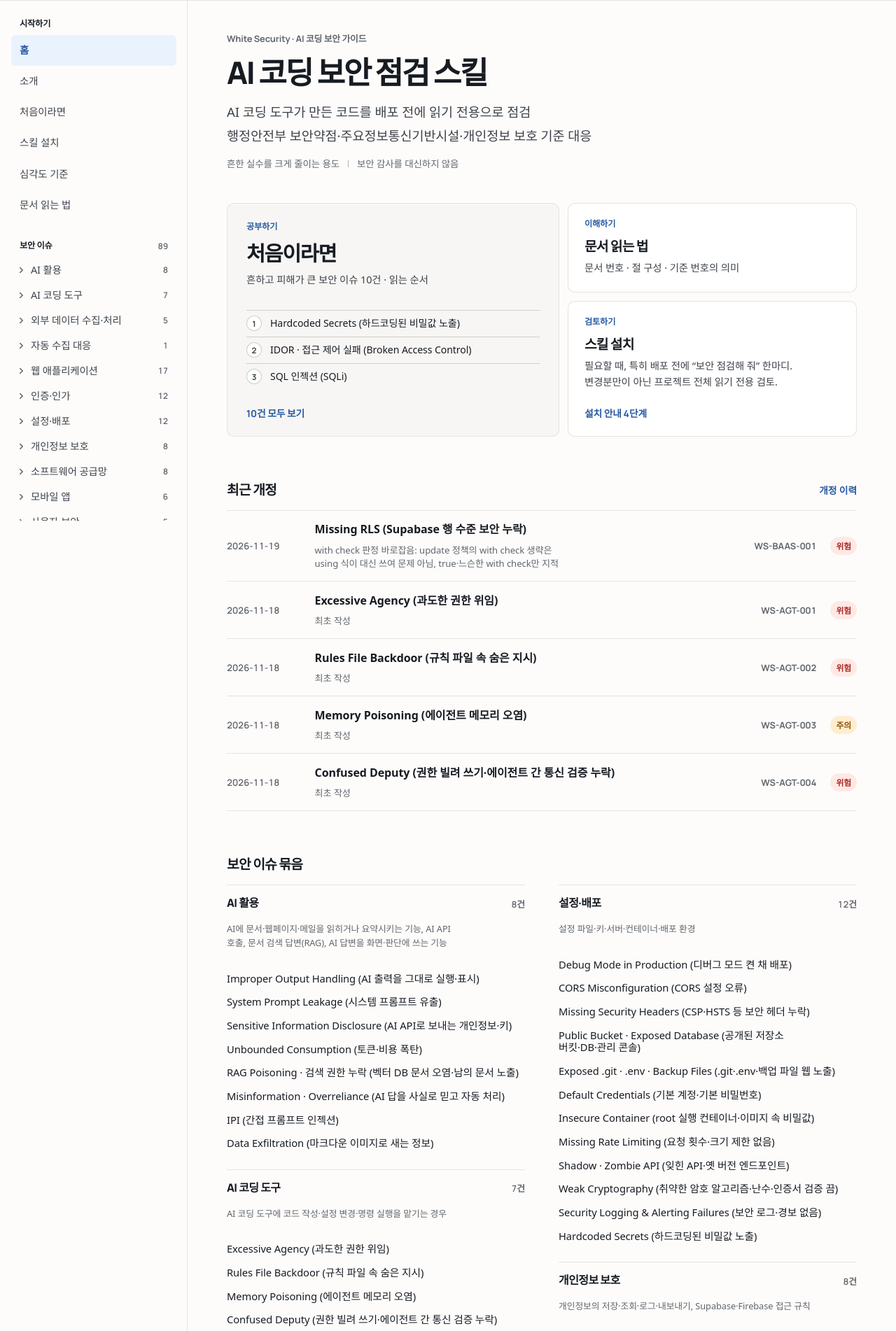
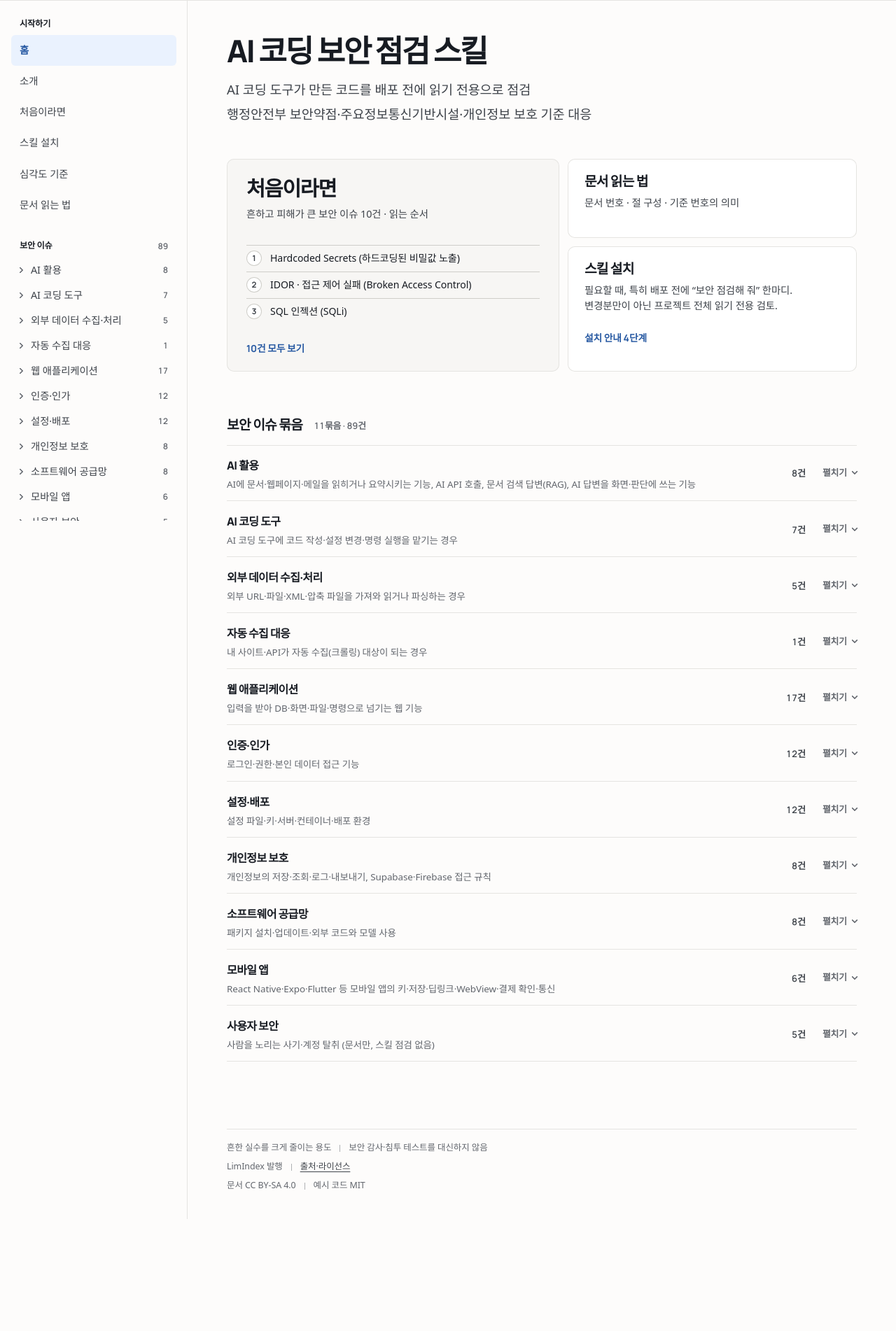
Before and after one commit to limindex/white-security, a PHP site: page / in a window 1280 px wide. Shown: the part 56-1958 px from the top of the page at 70% size. After the commit the page ends 1798 px from the top, so only its background shows below. Run offline with PHP 8.4, Linux system fonts and the light colour scheme; some libraries are stand-ins or nearby versions; some web fonts are replaced.

Commit message:
홈: 최근 개정·이슈 전체 목록 대신 묶음 11개 요약(펼치면 이슈 목록), 시작 카드 라벨·머리 브랜드 반복·면책 줄 삭제
Co-Authored-By: Claude Opus 5.5 <noreply@anthropic.com>

```diff
--- a/assets/css/site.css
+++ b/assets/css/site.css
@@ -118,7 +118,7 @@ a:hover { text-decoration-thickness: 2px; }
 h1, h2, h3 { color: var(--ink); font-family: var(--font-display); font-style: normal; word-break: keep-all; overflow-wrap: anywhere; min-width: 0; text-wrap: balance; }
 /* 줄바꿈: 본문(문단·목록·정의·점검 항목)은 pretty, 제목·리드·짧은 이름 줄만 balance. 외톨이 줄은 site.js fixLong 이 보정 */
 p, li, dd, td, label { text-wrap: pretty; }
-.ws-page-lead, .ws-home-lead, .ws-path p, .ws-grp-when, .ws-cov-note, .ws-recent-title, .ws-recent-note, .ws-nav a, .ws-meter-name a { text-wrap: balance; }
+.ws-page-lead, .ws-home-lead, .ws-path p, .ws-grp-when, .ws-grp-title, .ws-cov-note, .ws-recent-title, .ws-recent-note, .ws-nav a, .ws-meter-name a { text-wrap: balance; }
 code { font-family: var(--font-mono); }
 [hidden] { display: none !important; }
 .ws-nw { white-space: nowrap; }
@@ -126,10 +126,10 @@ code { font-family: var(--font-mono); }
 
 /* 한 줄 글자 상자: 세로 가운데 (flex 상자 안 글자는 .ws-tx·span 으로 감쌈) */
 .ws-tx, .ws-badge, .ws-chip, .ws-btn, .ws-id, .ws-nav-count, .ws-brand-name, .ws-brand-desc, .ws-publisher, .ws-kbd,
-.ws-scope > span, .ws-foot span, .ws-foot a, .ws-snippet-label, .ws-block-label, .ws-docid > span, .ws-checked > span,
+.ws-foot span, .ws-foot a, .ws-snippet-label, .ws-block-label, .ws-docid > span, .ws-checked > span,
 .ws-recent-date, .ws-code-head h2, .ws-toc h2, .ws-crumbs li, .ws-menu-where, .ws-nav-grp-name, .ws-cov-line > span,
-.ws-fold-count, .ws-fold-hint span, .ws-path-k, .ws-grp-n, .ws-cov-num, .ws-check-n, .ws-grp-when, .ws-grp-issues a,
-.ws-home-sec-head h2, .ws-grp-row h3, .ws-cov-chart-head h2, .ws-fold summary h2, .ws-sec-head h2,
+.ws-fold-count, .ws-fold-hint span, .ws-grp-n, .ws-cov-num, .ws-check-n, .ws-grp-when, .ws-grp-name, .ws-grp-title,
+.ws-home-sec-head h2, .ws-cov-chart-head h2, .ws-fold summary h2, .ws-sec-head h2,
 .ws-sec > h2, .ws-sec > h3, .ws-page-head h1, .ws-doc h1, .ws-home-intro h1, .ws-related h2, .ws-toc h2, .ws-code-num,
 .ws-recent-title, .ws-recent-note, .ws-readlist-title, .ws-readlist-why, .ws-st-note, .ws-nav-pages a, .ws-nav-grp li a, .ws-path-cmd, .ws-crumbs li > * {
   line-height: 1.2;
@@ -138,7 +138,7 @@ code { font-family: var(--font-mono); }
 .ws-tx { display: block; }
 
 /* 1px 세로선 구분 (가운뎃점 나열 대신) */
-.ws-scope i, .ws-foot i, .ws-checked i, .ws-docid i, .ws-cov-line i {
+.ws-foot i, .ws-checked i, .ws-docid i, .ws-cov-line i {
   display: inline-block;
   width: 1px;
   height: 10px;
@@ -491,12 +491,10 @@ html:not(.js) .ws-copy, html:not(.js) .ws-tabs, html:not(.js) .ws-check-status {
 /* ---------- 홈 ---------- */
 .ws-home { max-width: var(--col-wide); }
 .ws-home-intro { max-width: 760px; padding: 20px 0 8px; }
-.ws-home-k { margin: 0 0 16px; font: 700 .8rem var(--font-display); letter-spacing: -0.01em; color: var(--ink-3); line-height: 1.2; text-box: trim-both cap alphabetic; }
 .ws-home-intro h1 { margin: 0; font-size: clamp(2rem, 1.5rem + 1.6vw, 2.75rem); font-weight: 800; letter-spacing: -0.05em; line-height: 1.12; }
 .ws-home-lead { margin: 16px 0 0; max-width: 40em; font-size: clamp(1.04rem, 1rem + .25vw, 1.16rem); line-height: 1.65; color: var(--ink-2); }
 .ws-home-lead > span { display: block; text-wrap: balance; }
 .ws-home-lead > span + span { margin-top: 4px; }
-.ws-scope { display: flex; flex-wrap: wrap; align-items: center; gap: 8px 12px; margin: 16px 0 0; font-size: .84rem; color: var(--ink-3); }
 
 .ws-paths {
   display: grid;
@@ -527,8 +525,7 @@ html:not(.js) .ws-copy, html:not(.js) .ws-tabs, html:not(.js) .ws-check-status {
 .ws-path-go:hover { text-decoration: underline; }
 .ws-path-steps li { display: flex; align-items: center; gap: 12px; padding: 8px 0; box-shadow: inset 0 1px 0 var(--line-strong); counter-increment: step; line-height: 1.4; }
 .ws-path-steps li::before { content: counter(step); flex: none; display: grid; place-items: center; width: 22px; height: 22px; border-radius: var(--r-pill); background: var(--surface); box-shadow: inset 0 0 0 1px var(--line-strong); font: 700 .72rem var(--font-display); color: var(--ink-2); }
-.ws-path-k { align-self: flex-start; font: 700 .76rem var(--font-display); color: var(--accent); letter-spacing: -0.01em; }
-.ws-path h3 { margin: 4px 0 0; font-size: 1.2rem; font-weight: 800; letter-spacing: -0.04em; line-height: 1.25; }
+.ws-path h3 { margin: 0; font-size: 1.2rem; font-weight: 800; letter-spacing: -0.04em; line-height: 1.25; }
 .ws-path--lead h3 { font-size: clamp(1.5rem, 1.2rem + .8vw, 1.85rem); letter-spacing: -0.05em; }
 .ws-path p { margin: 0; font-size: .9rem; line-height: 1.55; color: var(--ink-2); }
 .ws-path-cmd {
@@ -584,18 +581,26 @@ html:not(.js) .ws-copy, html:not(.js) .ws-tabs, html:not(.js) .ws-check-status {
 }
 .ws-cov-line b { font: 800 1em var(--font-display); color: var(--ink); font-variant-numeric: lining-nums tabular-nums; letter-spacing: -0.02em; }
 
-.ws-grp-index { list-style: none; margin: 0; padding: 0; columns: 2; column-gap: 48px; }
-.ws-grp-index > li { break-inside: avoid; padding: 16px 0 20px; box-shadow: inset 0 1px 0 var(--line); scroll-margin-top: calc(var(--top-h) + 16px); }
-.ws-grp-index > li:target h3 { color: var(--accent); }
-.ws-grp-row { display: flex; align-items: center; justify-content: space-between; gap: 12px; }
-.ws-grp-row h3 { margin: 0; font-size: 1rem; font-weight: 800; letter-spacing: -0.035em; line-height: 1.35; }
-.ws-grp-n { flex: none; font: 600 .8rem var(--font-display); color: var(--ink-3); font-variant-numeric: lining-nums tabular-nums; }
-/* 제목→설명 16 · 설명→목록 32(목록 안 16 + 16) · 설명은 보조(작게·흐리게), 이슈는 본문색 */
-.ws-grp-when { margin: 16px 0 0; font-size: .8rem; line-height: 1.55; color: var(--ink-3); }
-.ws-grp-issues { list-style: none; margin: 24px 0 0; padding: 0; font-size: .92rem; line-height: 1.45; }
-.ws-grp-issues a { display: block; padding: 8px 0; color: var(--ink); text-decoration: none; }
-.ws-grp-issues a:hover { color: var(--accent); text-decoration: underline; text-underline-offset: 3px; }
-.ws-grp-index > li.is-empty h3 { color: var(--ink-3); }
+.ws-home-sec-head .ws-fold-count { margin-right: auto; }
+/* 보안 이슈 묶음: 한 줄 = 묶음 이름 + 한 줄 설명 · 이슈 수 · 펼치기, 펼치면 그 묶음 이슈 목록 */
+.ws-grp-index { list-style: none; margin: 0; padding: 0; box-shadow: inset 0 1px 0 var(--line); }
+.ws-grp-index > li { box-shadow: inset 0 -1px 0 var(--line); scroll-margin-top: calc(var(--top-h) + 16px); }
+.ws-grp-index summary { display: grid; grid-template-columns: minmax(0, 1fr) auto auto; align-items: center; gap: 24px; padding: 16px 0; list-style: none; cursor: pointer; }
+.ws-grp-index summary::-webkit-details-marker { display: none; }
+.ws-grp-main { display: grid; gap: 8px; min-width: 0; }
+.ws-grp-name { font: 800 1rem var(--font-display); letter-spacing: -0.035em; color: var(--ink); }
+.ws-grp-when { font-size: .84rem; color: var(--ink-3); }
+.ws-grp-n { flex: none; font: 600 .82rem var(--font-display); color: var(--ink-2); font-variant-numeric: lining-nums tabular-nums; white-space: nowrap; }
+.ws-grp-index summary:hover .ws-grp-name, .ws-grp-index summary:hover .ws-fold-hint, .ws-grp-index > li:target .ws-grp-name { color: var(--accent); }
+.ws-grp-index details[open] .ws-fold-hint::after { transform: rotate(-135deg); margin-top: 3px; }
+.ws-grp-index details[open] .ws-fold-open { display: inline; }
+.ws-grp-index details[open] .ws-fold-closed { display: none; }
+.ws-grp-issues { list-style: none; margin: 0 0 16px; padding: 0 16px; border-radius: var(--r-lg); background: var(--sunken); }
+.ws-grp-issues li + li { box-shadow: inset 0 1px 0 var(--line); }
+.ws-grp-issues a { display: grid; grid-template-columns: minmax(0, 1fr) auto 3.6em; align-items: center; gap: 16px; padding: 12px 0; color: var(--ink); text-decoration: none; }
+.ws-grp-issues .ws-badge { justify-self: end; }
+.ws-grp-title { font-size: .92rem; font-weight: 600; }
+.ws-grp-issues a:hover .ws-grp-title { color: var(--accent); text-decoration: underline; text-underline-offset: 3px; }
 
 /* ---------- 일반 페이지 ---------- */
 .ws-page { max-width: var(--col-page); }
@@ -1196,7 +1201,13 @@ html:not(.js) .ws-itabs-list { display: none; }
 @media (max-width: 759.98px) {
   .ws-paths { grid-template-columns: minmax(0, 1fr); }
   .ws-path--lead { grid-row: auto; padding: 20px 24px 24px; }
-  .ws-grp-index { columns: 1; }
+  .ws-grp-index summary { grid-template-columns: minmax(0, 1fr) auto auto; gap: 12px; }
+  .ws-grp-index .ws-fold-hint > span { display: none; }
+  .ws-grp-issues { padding: 0 12px; }
+  .ws-grp-issues a { grid-template-columns: minmax(0, 1fr) auto; grid-template-areas: "title badge" "id id"; gap: 8px 12px; }
+  .ws-grp-title { grid-area: title; }
+  .ws-grp-issues .ws-id { grid-area: id; }
+  .ws-grp-issues .ws-badge { grid-area: badge; }
   .ws-recent a {
     grid-template-columns: minmax(0, 1fr) auto;
     grid-template-areas: "main badges" "date id";
@@ -1263,8 +1274,7 @@ html:not(.js) .ws-itabs-list { display: none; }
   .ws-nav-pages a, .ws-nav-grp li a { padding: 20px 12px; }
   .ws-links a, .ws-gh, .ws-menu-bar { min-height: 48px; }
   .ws-more { min-height: 44px; margin-block: -16px; }
-  .ws-grp-issues { margin-top: 28px; }
-  .ws-grp-issues a { display: flex; align-items: center; min-height: 44px; padding: 8px 0; }
+  .ws-grp-index summary { min-height: 48px; }
   .ws-nav-grp summary { min-height: 48px; }
   .ws-checklist input { width: 24px; height: 24px; margin-top: 2px; }
   .ws-checklist li { grid-template-columns: 24px minmax(0, 1fr); }
--- a/data/groups.json
+++ b/data/groups.json
@@ -9,5 +9,5 @@
   {"id": "data", "name": "개인정보 보호", "order": 8, "site_only": false, "when": "개인정보의 저장·조회·로그·내보내기, Supabase·Firebase 접근 규칙"},
   {"id": "supply", "name": "소프트웨어 공급망", "order": 9, "site_only": false, "when": "패키지 설치·업데이트·외부 코드와 모델 사용"},
   {"id": "mobile", "name": "모바일 앱", "order": 10, "site_only": false, "when": "React Native·Expo·Flutter 등 모바일 앱의 키·저장·딥링크·WebView·결제 확인·통신"},
-  {"id": "people", "name": "사용자 보안", "order": 11, "site_only": true, "when": "사람을 노리는 사기·계정 탈취 (사이트 전용)"}
+  {"id": "people", "name": "사용자 보안", "order": 11, "site_only": true, "when": "사람을 노리는 사기·계정 탈취 (문서만, 스킬 점검 없음)"}
 ]
--- a/src/Site.php
+++ b/src/Site.php
@@ -278,21 +278,6 @@ final class Site
     }
 
     /**
-     * 최근 개정: 이슈마다 가장 최근 개정 한 건(없으면 마지막 확인일), 날짜 최신순·같은 날은 id 순.
-     * @return list<array{issue:Issue,date:string,note:string}>
-     */
-    public function recentRevisions(int $n = 5): array
-    {
-        $rows = [];
-        foreach ($this->repo->all() as $i) {
-            $r = $i->revisions[0] ?? ['date' => $i->checked->format('Y-m-d'), 'note' => '내용 확인'];
-            $rows[] = ['issue' => $i, 'date' => $r['date'], 'note' => $r['note']];
-        }
-        usort($rows, fn($a, $b) => [$b['date'], $a['issue']->id] <=> [$a['date'], $b['issue']->id]);
-        return array_slice($rows, 0, $n);
-    }
-
-    /**
      * 개정 이력 페이지: 모든 이슈의 개정 기록 전부, 날짜 최신순·같은 날은 id 순.
      * @return list<array{issue:Issue,date:string,note:string}>
      */
--- a/templates/home.php
+++ b/templates/home.php
@@ -1,19 +1,20 @@
 <?php
-/** @var Site $site @var array $groups @var array $byGroup */
+/**
+ * 홈: 한 줄 소개 → 세 갈래 시작점 → 보안 이슈 묶음 요약(이름·이슈 수·한 줄 설명, 누르면 그 묶음 이슈 목록).
+ * 면책 문구는 바닥글·소개에만. 경로 표시의 묶음 링크(#grp-…)는 site.js openTarget 이 그 묶음을 펼침.
+ * @var Site $site @var array $groups @var array $byGroup
+ */
 $first = array_slice($site->repo->start(), 0, 3);
 ?>
 <div class="ws-home">
 <section class="ws-home-intro" aria-labelledby="ws-home-h">
-<p class="ws-home-k"><?= Site::e(Site::BRAND) ?> · <?= Site::e(Site::BRAND_DESC) ?></p>
 <h1 id="ws-home-h">AI 코딩 보안 점검 스킬</h1>
 <p class="ws-home-lead"><?= implode('', array_map(fn($x) => '<span>' . Site::e($x) . '</span>', explode(' · ', Site::HOME_DESC))) ?></p>
-<p class="ws-scope"><span>흔한 실수를 크게 줄이는 용도</span><i></i><span>보안 감사를 대신하지 않음</span></p>
 </section>
 
 <section class="ws-paths" aria-labelledby="ws-paths-h">
 <h2 class="ws-sr" id="ws-paths-h">시작점</h2>
 <section class="ws-path ws-path--lead" aria-labelledby="ws-lead-h">
-<span class="ws-path-k">공부하기</span>
 <h3 id="ws-lead-h">처음이라면</h3>
 <p>흔하고 피해가 큰 보안 이슈 10건 · 읽는 순서</p>
 <?php if ($first): ?>
@@ -27,65 +28,42 @@ $first = array_slice($site->repo->start(), 0, 3);
 </section>
 <?php if ($site->pageOn('check')): ?>
 <a class="ws-path" href="<?= Site::e($site->url('check')) ?>">
-<span class="ws-path-k">점검하기</span>
 <h3>내 사이트 점검</h3>
 <p>사용 기술과 기능에 맞춘 점검표 · AI 점검 지시문</p>
 </a>
 <?php else: ?>
 <a class="ws-path" href="<?= Site::e($site->url('guide')) ?>">
-<span class="ws-path-k">이해하기</span>
 <h3>문서 읽는 법</h3>
 <p>문서 번호 · 절 구성 · 기준 번호의 의미</p>
 </a>
 <?php endif ?>
 <a class="ws-path" href="<?= Site::e($site->url('install')) ?>">
-<span class="ws-path-k">검토하기</span>
 <h3>스킬 설치</h3>
 <p>필요할 때, 특히 배포 전에 “보안 점검해 줘” 한마디. 변경분만이 아닌 프로젝트 전체 읽기 전용 검토.</p>
 <span class="ws-path-go">설치 안내 4단계</span>
 </a>
 </section>
 
-<section class="ws-home-sec" aria-labelledby="ws-recent-h">
-<div class="ws-home-sec-head">
-<h2 id="ws-recent-h">최근 개정</h2>
-<a class="ws-more" href="<?= Site::e($site->url('changelog')) ?>"><span class="ws-tx">개정 이력</span></a>
-</div>
-<?php $recent = $site->recentRevisions(5); if ($recent): ?>
-<ol class="ws-recent">
-<?php foreach ($recent as $r): $i = $r['issue']; ?>
-<li><a href="<?= Site::e($site->url('issues/' . $i->id)) ?>">
-<time class="ws-recent-date" datetime="<?= Site::e($r['date']) ?>"><?= Site::e($r['date']) ?></time>
-<span class="ws-recent-main"><span class="ws-recent-title"><?= Site::t($i->title) ?></span><span class="ws-recent-note"><?= Site::t($r['note']) ?></span></span>
-<span class="ws-id"><?= Site::e($i->id) ?></span>
-<span class="ws-recent-badges"><?= Site::severityBadge($i->severity) ?></span>
-</a></li>
-<?php endforeach ?>
-</ol>
-<?php else: ?>
-<p class="ws-empty">등록된 이슈 없음</p>
-<?php endif ?>
-</section>
-
 <section class="ws-home-sec" aria-labelledby="ws-grp-h">
 <div class="ws-home-sec-head">
 <h2 id="ws-grp-h">보안 이슈 묶음</h2>
+<span class="ws-fold-count"><?= count(array_filter($groups, fn($g) => ($byGroup[$g['id']] ?? []) !== [])) ?>묶음 · <?= count($site->repo->all()) ?>건</span>
 </div>
 <ul class="ws-grp-index">
 <?php foreach ($groups as $g): $list = $byGroup[$g['id']] ?? []; if (!$list) continue; ?>
-<li id="grp-<?= Site::e($g['id']) ?>"<?= $list ? '' : ' class="is-empty"' ?>>
-<div class="ws-grp-row">
-<h3><?= Site::e($g['name']) ?></h3>
+<li id="grp-<?= Site::e($g['id']) ?>">
+<details>
+<summary>
+<span class="ws-grp-main"><span class="ws-grp-name"><?= Site::e($g['name']) ?></span><?php if ($g['when'] !== null): ?><span class="ws-grp-when"><?= Site::t($g['when']) ?></span><?php endif ?></span>
 <span class="ws-grp-n"><?= count($list) ?>건</span>
-</div>
-<?php if ($g['when'] !== null): ?><p class="ws-grp-when"><?= Site::t($g['when']) ?></p><?php endif ?>
-<?php if ($list): ?>
+<span class="ws-fold-hint" aria-hidden="true"><span class="ws-fold-closed">펼치기</span><span class="ws-fold-open">접기</span></span>
+</summary>
 <ul class="ws-grp-issues">
 <?php foreach ($list as $i): ?>
-<li><a href="<?= Site::e($site->url('issues/' . $i->id)) ?>"><span class="ws-tx"><?= Site::t($i->title) ?></span></a></li>
+<li><a href="<?= Site::e($site->url('issues/' . $i->id)) ?>"><span class="ws-grp-title"><?= Site::t($i->title) ?></span><span class="ws-id"><?= Site::e($i->id) ?></span><?= Site::severityBadge($i->severity) ?></a></li>
 <?php endforeach ?>
 </ul>
-<?php endif ?>
+</details>
 </li>
 <?php endforeach ?>
 </ul>
```
Also changed, not shown: tests/SiteNavTest.php (+22 -4 lines), tests/TemplateTest.php (+6 -19 lines).
